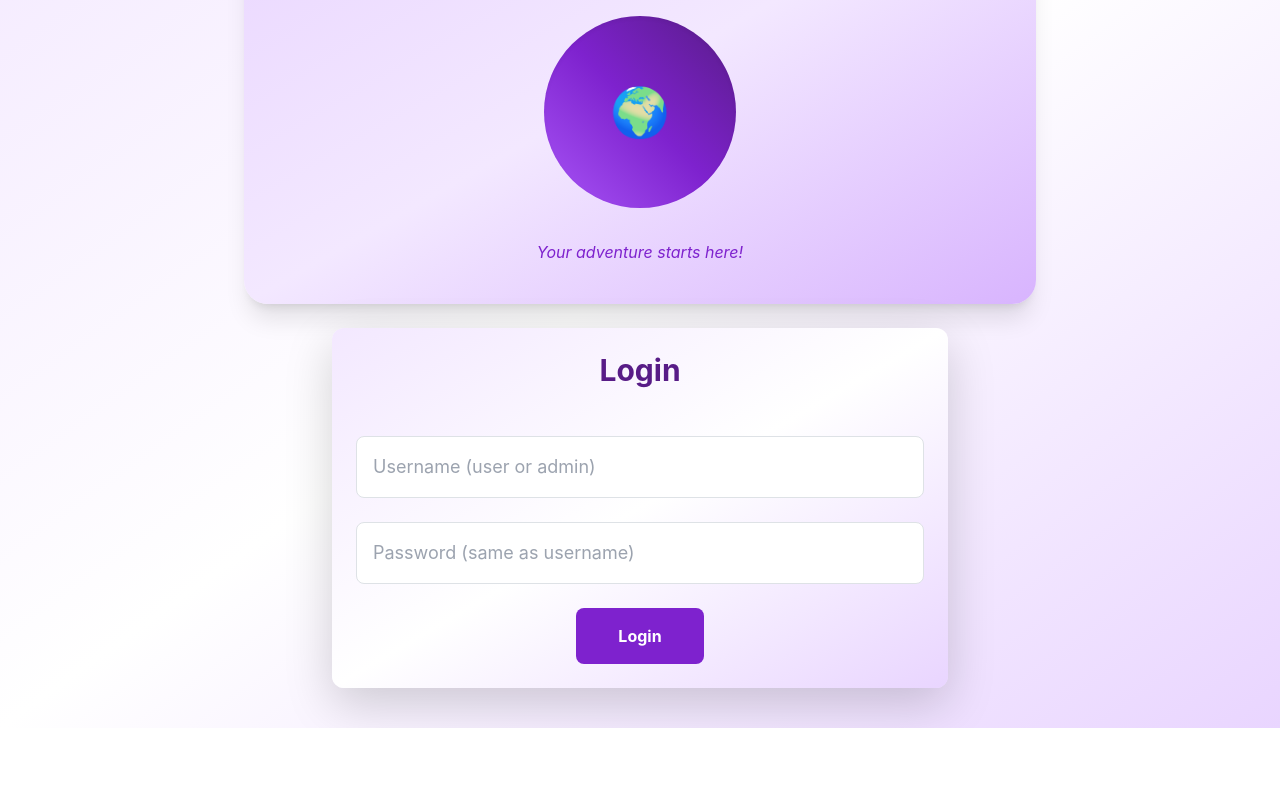
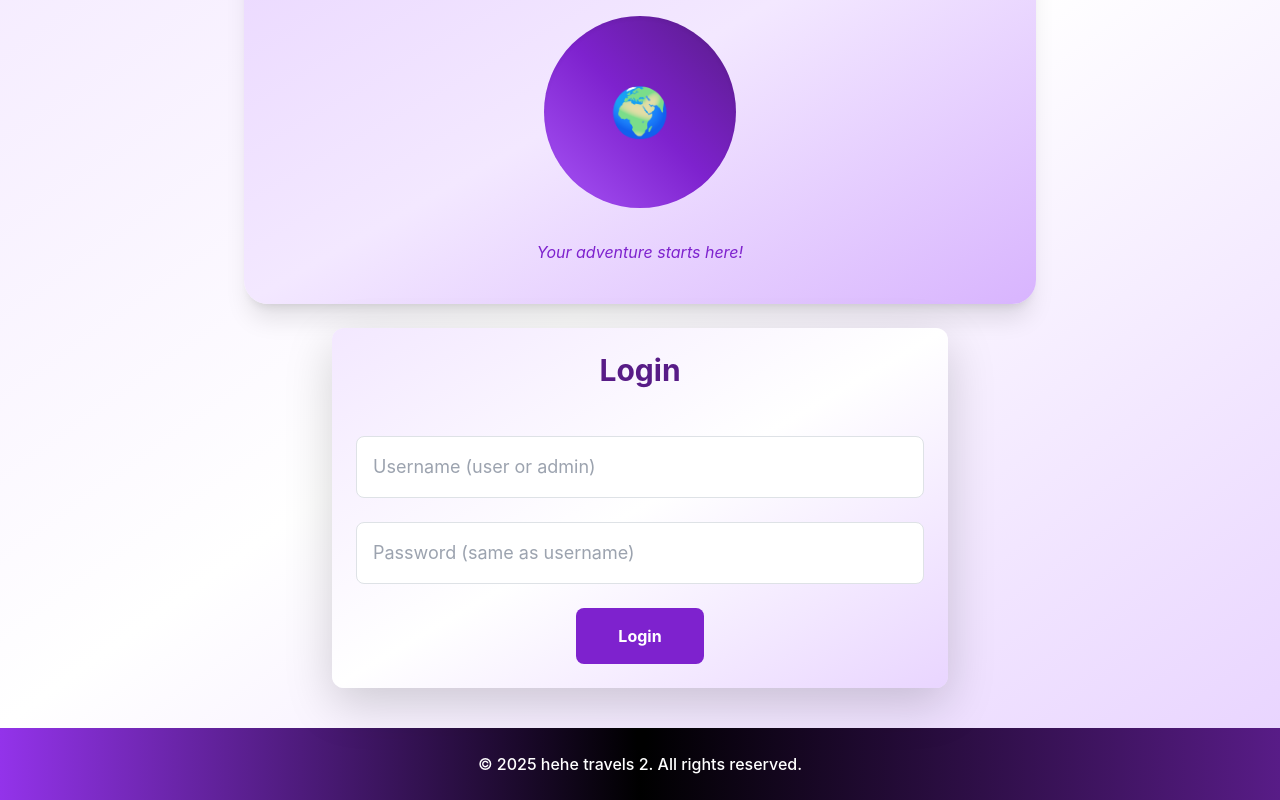
Before and after one commit to 52210299-hehe/hehe_project, a React (Create React App) app: page /login in a window 1280 px wide. Shown: the part 188-988 px from the top of the page. Before the commit the page ends 916 px from the top, so only its background shows below. Built offline with nearby package versions, Linux system fonts and the light colour scheme; the HTML template or start-up script is replaced by a standard one.

Commit message:
Footer with logout

```diff
--- a/src/App.js
+++ b/src/App.js
@@ -17,9 +17,12 @@ function App() {
     setUser(username);
     navigate('/');
   };
-
+  const logout = () => {
+    setUser(null);
+    navigate('/login');
+  };
   return (
-    <AuthContext.Provider value={{ user, login }}>
+    <AuthContext.Provider value={{ user, login, logout }}>
     <div className=''>
      {user && <Navbar />}
 
--- a/src/components/Footer.jsx
+++ b/src/components/Footer.jsx
@@ -1,11 +1,24 @@
-import React from 'react'
+
+import React, { useContext } from 'react';
+import { AuthContext } from '../App';
 
 function Footer() {
+  const { user, logout } = useContext(AuthContext);
   return (
-    <div>
-
-    </div>
-  )
+    <footer className="w-full py-6 bg-gradient-to-r from-purple-600 via-black to-purple-900 mt-0">
+      <div className="text-center text-white font-medium text-base flex flex-col items-center gap-2">
+        <span>&copy; {new Date().getFullYear()} hehe travels 2. All rights reserved.</span>
+        {user && (
+          <button
+            className="bg-purple-700 text-white font-bold py-2 px-6 rounded-lg hover:bg-purple-900 transition-colors"
+            onClick={logout}
+          >
+            Logout
+          </button>
+        )}
+      </div>
+    </footer>
+  );
 }
 
-export default Footer
+export default Footer;
```
